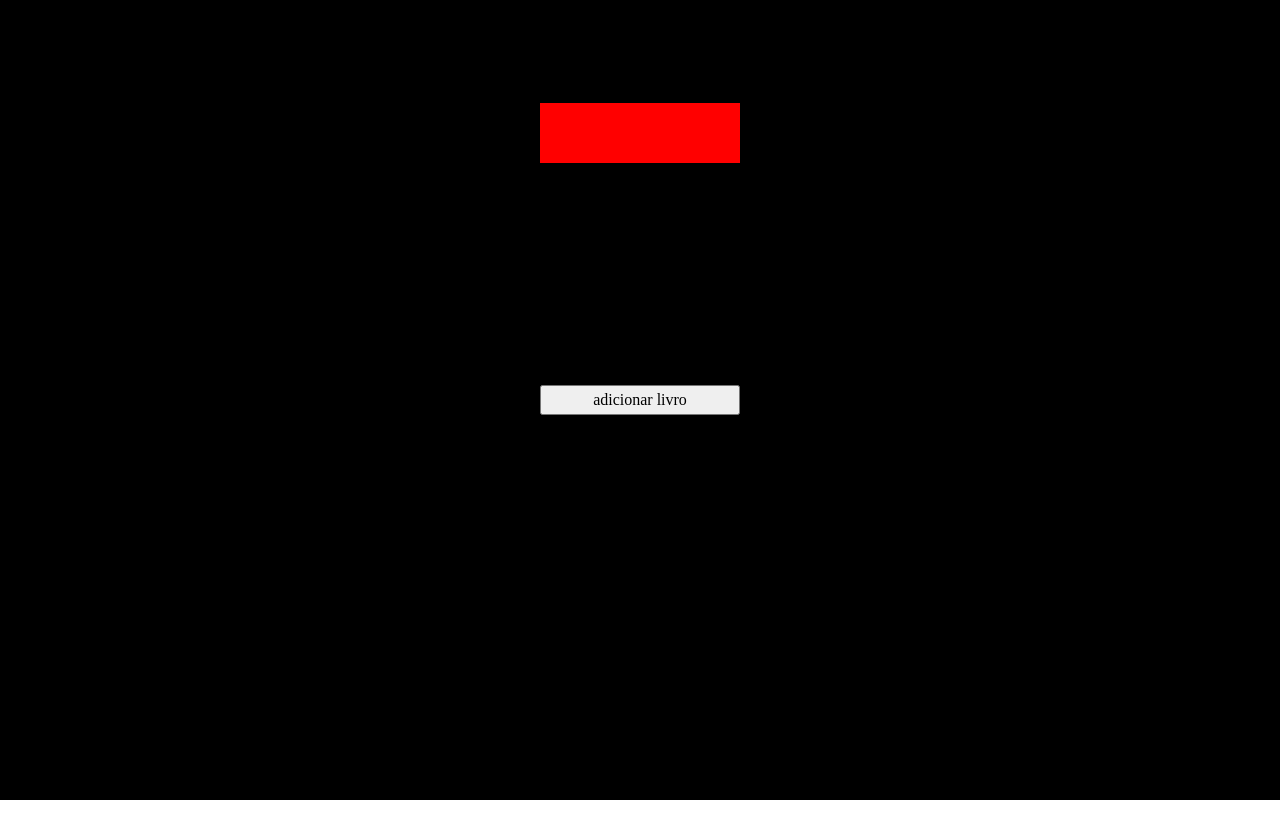
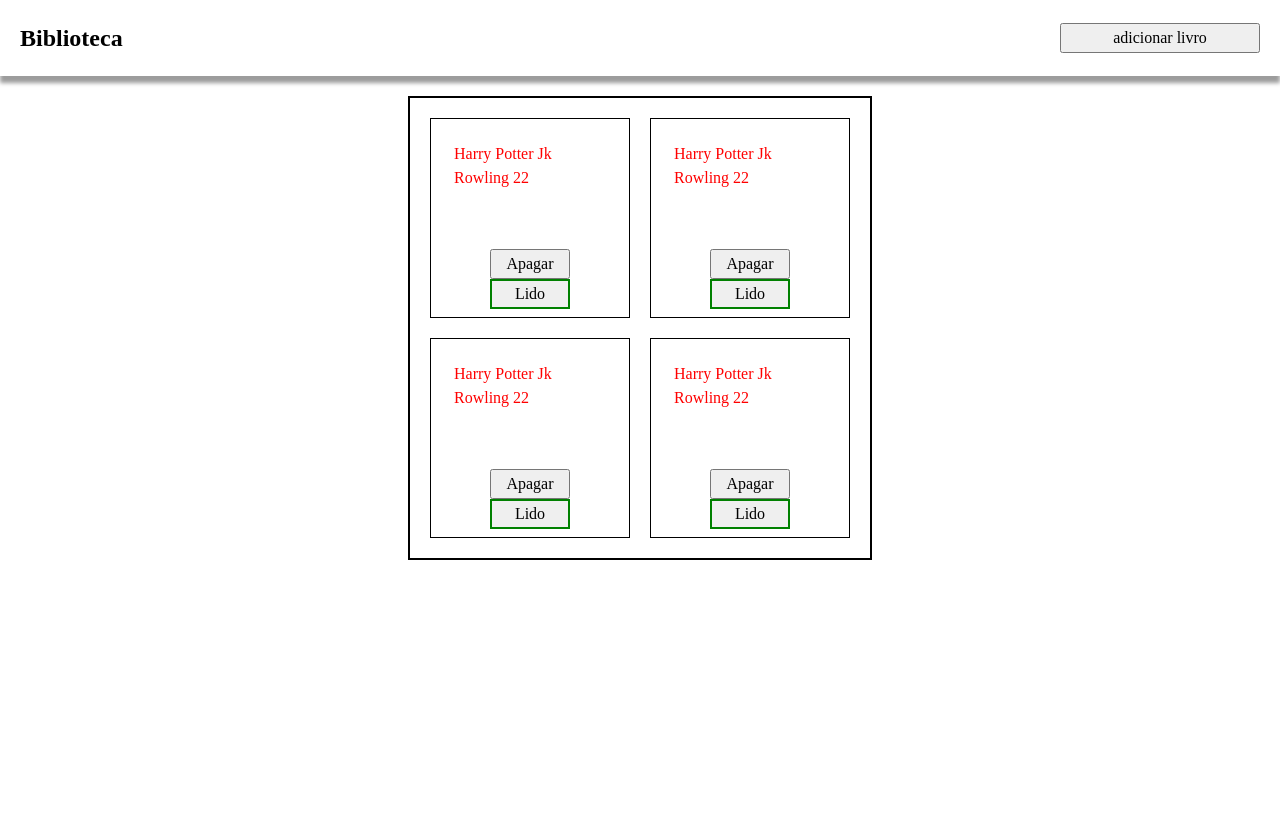
Before and after one commit to Blastonn/Library, a plain HTML site: page index.html in a window 1280 px wide. Before the commit the page ends 800 px from the top, so only its background shows below. Drawn offline with Linux system fonts and the light colour scheme.

Commit message:
Feat - Adicionar menu e mudar design
Refeito todo o design da pagina alterando cores
e algumas tags no css

```diff
--- a/index.html
+++ b/index.html
@@ -8,10 +8,16 @@
     <title>Library</title>
 </head>
 <body>
+    <nav class="container-menu">
+        <div class="menu">
+            <h1>Biblioteca</h1>
+
+            <button class="dialog-form-button">adicionar livro</button>
+        </div>
+    </nav>
     <section class="container">
         <div class="container-card">
         </div>
-        <button class="dialog-form-button">adicionar livro</button>
         <dialog>
             <div class="container-form">
                 <h2>Cadastro de livro</h2>
--- a/script.js
+++ b/script.js
@@ -129,5 +129,10 @@ formDialogShow();
 formDialogAddBook();
 
 
+addBookToLibrary("Harry Potter", "Jk Rowling", "22", "Lido");
+addBookToLibrary("Harry Potter", "Jk Rowling", "22", "Lido");
+addBookToLibrary("Harry Potter", "Jk Rowling", "22", "Lido");
+addBookToLibrary("Harry Potter", "Jk Rowling", "22", "Lido");
+
 
 showBook();
--- a/style.css
+++ b/style.css
@@ -39,24 +39,23 @@ isolation: isolate;
     justify-content: center;
     align-items: center;
     height: 100vh;
-    background-color: black;
+    background-color: white;
 }
 
 .container-card{
     display: grid;
     grid-template-rows: repeat(2, 1fr);
-    width: auto;
+    border: solid 2px black;
     grid-auto-flow: column;
     justify-content: start;
     gap: 20px;
     padding: 20px;
-    background-color: red;
 }
 
 .card{
     width: 200px;
     height: 180px;
-    border-radius: 20px;
+    border: solid 1px black;
     background-color: white;
 }
 
@@ -107,6 +106,7 @@ button{
 .card{
     display: grid;
     grid-template-rows: 1fr 0.2fr;
+    height: 200px;
     padding: 0.5rem;
 }
 
@@ -120,10 +120,28 @@ button{
     justify-self: center;
 }
 
+nav.container-menu{
+    background-color: white;
+    box-shadow: 0px 7px 4px 0px #9C9C9C;
+    width: 100%;
+    padding: 20px;
+}
+
+.menu{
+    display: flex;
+
+    justify-content: space-between;
+    align-items: center;
+    list-style: none;
+}
+
 button[data-value = "Não lido"]{
     border: 2px solid red;
 }
 
+section{
+    margin-top: 20px;
+}
 
 button[data-value = "Lido"]{
     border: 2px solid Green;
```
